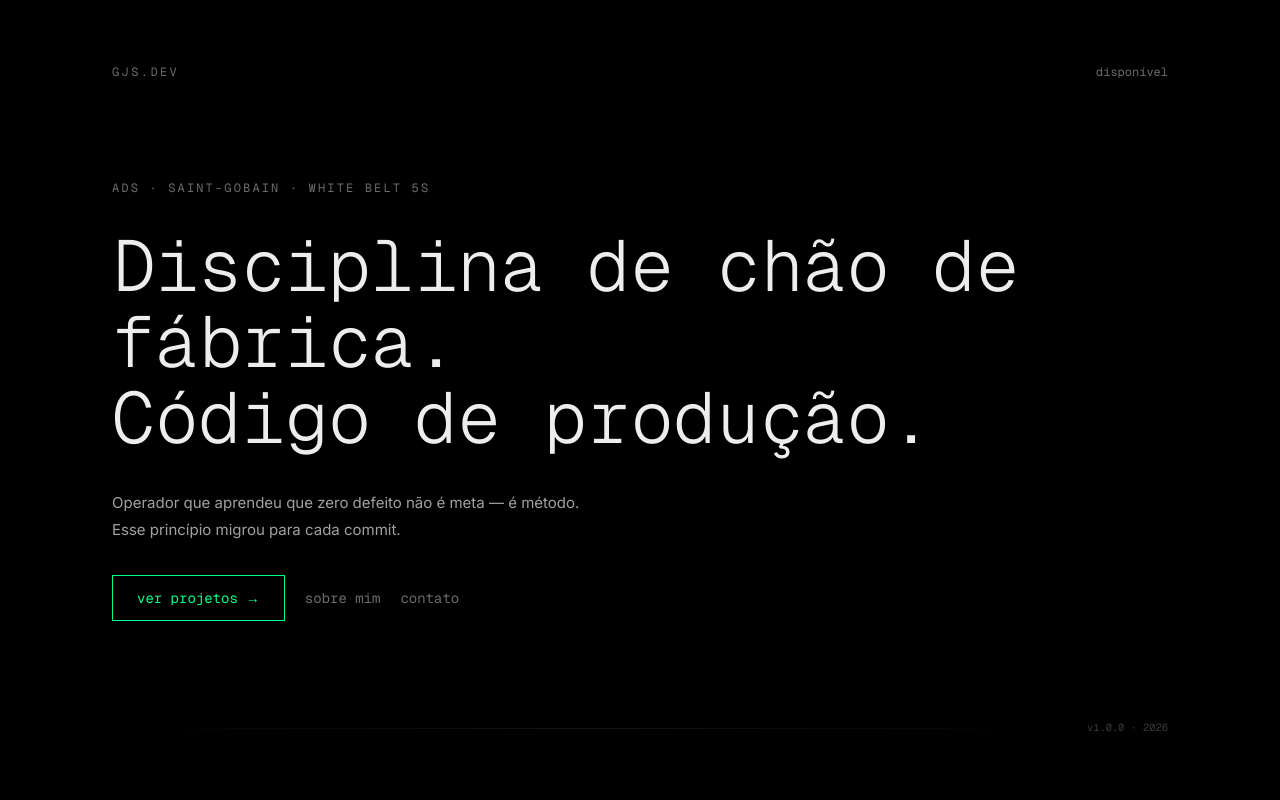
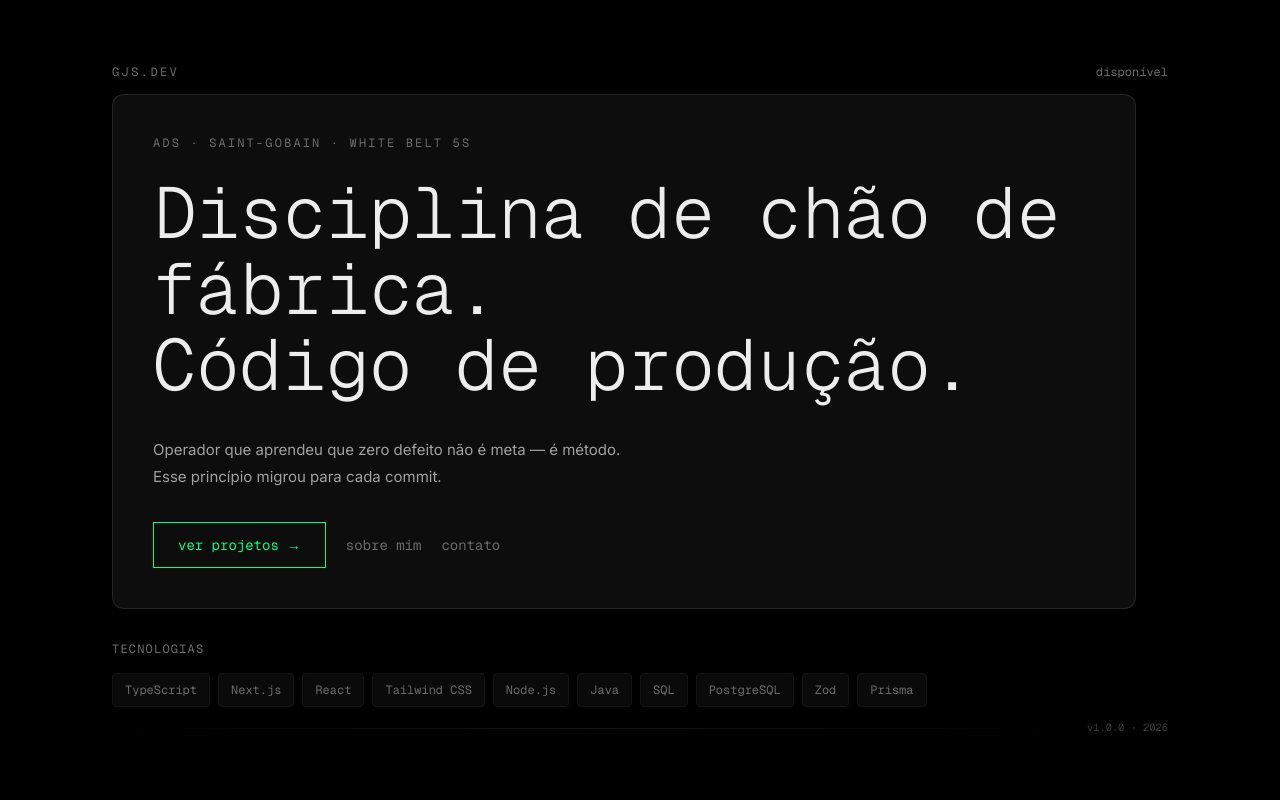
Before and after one commit to GabrielJose2004/meu-portfolio, a Next.js app: page / in a window 1280 px wide. Shown: the top 800 px of the page. Built offline with nearby package versions, Linux system fonts and the light colour scheme.

Commit message:
feat: evolucao estetica para dashboard industrial (skills e hero)

```diff
--- a/src/components/sections/HeroSection.tsx
+++ b/src/components/sections/HeroSection.tsx
@@ -1,6 +1,7 @@
 'use client'
 
 import type { CSSProperties } from 'react'
+import { TechBadge } from '../ui/TechBadge'
 
 /* ── Helpers de animação ───────────────────────────────────────────
    Stagger declarativo: cada elemento recebe um índice (0-based)
@@ -15,6 +16,20 @@ function stagger(index: number): CSSProperties {
 /** Classes base para todo elemento que entra com fade-up */
 const FI = 'will-animate animate-fade-up' as const
 
+/* ── Tech Stack para display ────────────────────────────────────── */
+const TECH_STACK = [
+  'TypeScript',
+  'Next.js',
+  'React',
+  'Tailwind CSS',
+  'Node.js',
+  'Java',
+  'SQL',
+  'PostgreSQL',
+  'Zod',
+  'Prisma',
+]
+
 /* ── Componente ────────────────────────────────────────────────── */
 export function HeroSection() {
   return (
@@ -28,6 +43,7 @@ export function HeroSection() {
         lg:px-20 lg:py-16
         xl:px-28
         2k:px-40 2k:py-20
+        bg-[radial-gradient(ellipse_at_top,_var(--tw-gradient-stops))] from-[#00ff87]/10 via-void to-void
       "
     >
       {/* ── Top bar ────────────────────────────────────────────── */}
@@ -56,13 +72,21 @@ export function HeroSection() {
         </div>
       </div>
 
-      {/* ── Conteúdo principal ─────────────────────────────────── */}
+      {/* ── Conteúdo principal — embrulhado em Glassmorphism ───── */}
       <div className="flex flex-col gap-7 sm:gap-8 max-w-5xl 2k:max-w-7xl">
-
+        {/* Container Glassmorphic */}
+        <div
+          className={`
+            bg-white/5 border border-white/10
+            rounded-xl backdrop-blur-sm
+            p-6 sm:p-8 lg:p-10
+            ${FI}
+          `}
+          style={stagger(1)}
+        >
           {/* Stack de contexto — função e formação */}
           <p
-          className={`font-mono text-[0.65rem] sm:text-xs tracking-[0.18em] text-ghost uppercase ${FI}`}
-          style={stagger(1)}
+            className="font-mono text-[0.65rem] sm:text-xs tracking-[0.18em] text-ghost uppercase"
             aria-label="Contexto: ADS, Saint-Gobain, White Belt 5S"
           >
             ADS · Saint-Gobain · White Belt 5S
@@ -70,13 +94,12 @@ export function HeroSection() {
 
           {/* Headline — proposição central */}
           <h1
-          className={`
+            className="
+              mt-6 mb-6 sm:mb-8
               font-mono font-light leading-[1.06] text-snow
               text-[clamp(2rem,8vw,4.5rem)]
               2k:text-[5.5rem]
-            ${FI}
-          `}
-          style={stagger(2)}
+            "
           >
             <span className="block">Disciplina de chão de fábrica.</span>
             <span className="block">
@@ -96,13 +119,11 @@ export function HeroSection() {
 
           {/* Corpo — expansão da tese */}
           <p
-          className={`
+            className="
               max-w-md sm:max-w-lg
               font-sans text-sm sm:text-[0.9375rem] leading-[1.8]
               text-silver
-            ${FI}
-          `}
-          style={stagger(3)}
+            "
           >
             Operador que aprendeu que zero defeito não é meta — é método.
             <br />
@@ -112,8 +133,7 @@ export function HeroSection() {
           {/* CTAs */}
           <nav
             aria-label="Navegação primária da hero"
-          className={`flex flex-wrap items-center gap-4 sm:gap-5 ${FI}`}
-          style={stagger(4)}
+            className="flex flex-wrap items-center gap-4 sm:gap-5 mt-8"
           >
             {/* CTA primário — destaque com borda signal */}
             <a
@@ -173,6 +193,24 @@ export function HeroSection() {
           </nav>
         </div>
 
+        {/* Tech Stack — Dashboard visual ────────────────────────── */}
+        <div className={`flex flex-col gap-4 ${FI}`} style={stagger(2)}>
+          <p className="font-mono text-xs tracking-[0.1em] text-ghost uppercase">
+            Tecnologias
+          </p>
+          <div className="flex flex-wrap gap-2">
+            {TECH_STACK.map((tech, index) => (
+              <TechBadge
+                key={tech}
+                label={tech}
+                className={`${FI}`}
+                style={stagger(index + 3)}
+              />
+            ))}
+          </div>
+        </div>
+      </div>
+
       {/* ── Rodapé da seção — metadados de sistema ─────────────── */}
       <footer
         className={`flex items-center gap-5 ${FI}`}
--- /dev/null
+++ b/src/components/ui/TechBadge.tsx
@@ -0,0 +1,29 @@
+'use client'
+
+import type { CSSProperties } from 'react'
+
+interface TechBadgeProps {
+  label: string
+  className?: string
+  style?: CSSProperties
+}
+
+export function TechBadge({ label, className = '', style }: TechBadgeProps) {
+  return (
+    <div
+      className={`
+        inline-flex items-center justify-center
+        px-3 py-2
+        bg-surface border border-wire rounded-sm
+        font-mono text-xs text-ghost
+        transition-all duration-200
+        hover:border-signal hover:shadow-[0_0_8px_rgba(0,255,135,0.2)]
+        hover:text-signal
+        ${className}
+      `}
+      style={style}
+    >
+      {label}
+    </div>
+  )
+}
```
Lines whose indentation alone changed are shown as unchanged.
